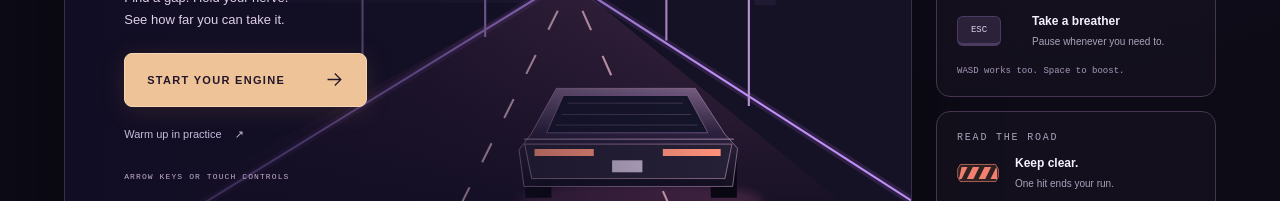
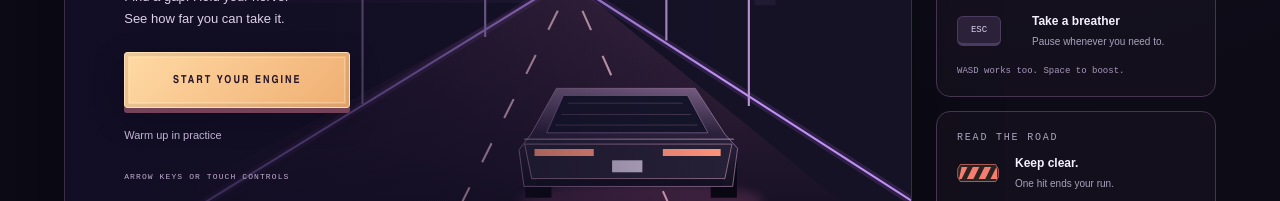
Before and after one commit to DaramolaFemi/Zer0-Lane, a website built with Vite: page index.html in a window 1280 px wide. Shown: the part 592-793 px from the top of the page. Built offline with nearby package versions, Linux system fonts and the light colour scheme.

Commit message:
Restyle start button and remove decorative arrows

```diff
--- a/index.html
+++ b/index.html
@@ -12,7 +12,7 @@
 <div class="track" id="track"><img class="menu-art" src="assets/night-drive.svg" alt="" aria-hidden="true"><canvas id="game-canvas" aria-label="Driving track. Use left and right arrows to steer, up to boost, down to brake." tabindex="0"></canvas>
 <div class="hud" id="hud"><div><span class="micro">SCORE</span><strong id="score">000000</strong></div><div class="hud-right"><span class="micro">DISTANCE</span><strong><span id="distance">0</span><small> m</small></strong></div></div>
 <div class="track-label left-label">KEEP MOVING / STAY SHARP</div><div class="track-label right-label">Z0 — NIGHT DIVISION</div>
-<div class="overlay" id="overlay"><div class="start-content"><p class="eyebrow" id="overlay-kicker">SECTOR 01 / MIDNIGHT HIGHWAY</p><h2 id="overlay-title">Own the<br><em>night.</em></h2><p id="overlay-copy">Find a gap. Hold your nerve.<br>See how far you can take it.</p><button class="primary-button" id="start-button">START YOUR ENGINE <svg><use href="#arrow"/></svg></button><button class="text-button" id="practice-button">Warm up in practice <span>↗</span></button><p class="start-hint" id="start-hint">ARROW KEYS OR TOUCH CONTROLS</p></div></div>
+<div class="overlay" id="overlay"><div class="start-content"><p class="eyebrow" id="overlay-kicker">SECTOR 01 / MIDNIGHT HIGHWAY</p><h2 id="overlay-title">Own the<br><em>night.</em></h2><p id="overlay-copy">Find a gap. Hold your nerve.<br>See how far you can take it.</p><button class="primary-button" id="start-button">START YOUR ENGINE</button><button class="text-button" id="practice-button">Warm up in practice</button><p class="start-hint" id="start-hint">ARROW KEYS OR TOUCH CONTROLS</p></div></div>
 <div class="run-message" id="run-message" role="status" aria-live="polite"></div>
 <div class="drive-status"><span><b id="speed">0</b> <span class="micro">KM/H</span></span><div class="boost-meter"><span class="micro">BOOST</span><div class="meter"><i id="boost-fill"></i></div></div></div>
 </div>
@@ -24,6 +24,6 @@
 <section class="road-guide"><p class="eyebrow">READ THE ROAD</p><div><img src="assets/barrier.svg" alt="" width="42" height="32"><p><strong>Keep clear.</strong><span>One hit ends your run.</span></p></div><div><img src="assets/charge.svg" alt="" width="42" height="32"><p><strong>Charge up.</strong><span>Collect cells to refill your boost.</span></p></div></section>
 <div class="side-note"><span>01 —</span><p>It’s not about going fast.<br>It’s about knowing when.</p></div></aside>
 </div>
-<footer><span>ZER0 LANE <span class="slash">/</span> AN AFTER-HOURS OBSESSION</span><a class="design-credit" href="https://github.com/DaramolaFemi" target="_blank" rel="noopener noreferrer">Designed by Daramola Femi <span aria-hidden="true">↗</span><span class="github-label">GITHUB</span></a></footer>
+<footer><span>ZER0 LANE <span class="slash">/</span> AN AFTER-HOURS OBSESSION</span><a class="design-credit" href="https://github.com/DaramolaFemi" target="_blank" rel="noopener noreferrer">Designed by Daramola Femi<span class="github-label">GITHUB</span></a></footer>
 </main>
 </body></html>
--- a/style.css
+++ b/style.css
@@ -270,8 +270,7 @@ h2 em {
 .primary-button {
   display:flex;
   align-items:center;
-  justify-content:space-between;
-  gap:40px;
+  justify-content:center;
   margin:auto;
   background:var(--accent);
   color:#191126;
@@ -285,10 +284,6 @@ h2 em {
 .primary-button:hover {
   background:#d8c5ff;
 }
-.primary-button svg {
-  width:19px;
-  height:19px;
-}
 .text-button {
   display:block;
   margin:12px auto 0;
@@ -300,9 +295,6 @@ h2 em {
 }
 .text-button:hover {
   color:var(--accent);
-}
-.text-button span {
-  margin-left:10px;
 }
 .start-hint {
   font:8px monospace;
@@ -763,8 +755,40 @@ h2 { font-size:clamp(66px,7vw,100px); letter-spacing:-5px; }
 h2 em { color:#edbd91; }
 .start-content .eyebrow { color:#dcc1fb; }
 .start-content>p:not(.eyebrow):not(.start-hint) { font-size:13px; color:#ded0e9; }
-.primary-button { background:#eec398; border-color:#f8d6b5; color:#24162a; border-radius:8px; min-height:54px; box-shadow:0 4px 26px #d98d6225; transition:background .2s,transform .2s; }
-.primary-button:hover { background:#ffdbb8; transform:translateY(-2px); }
+.primary-button {
+  position:relative;
+  justify-content:center;
+  min-height:56px;
+  padding:18px 28px;
+  border:1px solid #ffe0b5;
+  border-radius:3px;
+  background:linear-gradient(135deg,#ffdaa5,#efae71);
+  color:#241329;
+  font-family:"Arial Narrow",Arial,sans-serif;
+  font-size:11px;
+  font-weight:900;
+  letter-spacing:2px;
+  text-align:center;
+  box-shadow:inset 0 0 0 3px #38203918,0 5px 0 #74435a,0 10px 28px #0b081866;
+  transition:background .18s,box-shadow .18s,transform .18s;
+}
+.primary-button::before {
+  content:"";
+  position:absolute;
+  inset:4px;
+  border:1px solid #fff2d34d;
+  border-radius:1px;
+  pointer-events:none;
+}
+.primary-button:hover {
+  background:linear-gradient(135deg,#ffe8c6,#ffc18c);
+  box-shadow:inset 0 0 0 3px #38203918,0 5px 0 #74435a,0 12px 32px #efa97726;
+  transform:translateY(-1px);
+}
+.primary-button:active {
+  transform:translateY(3px);
+  box-shadow:inset 0 0 0 3px #38203918,0 2px 0 #74435a;
+}
 body:not(.playing) .primary-button { margin-left:0; }
 body:not(.playing) .text-button { margin-left:0; padding-left:0; }
 .start-hint { color:#c1aecf; }
```
